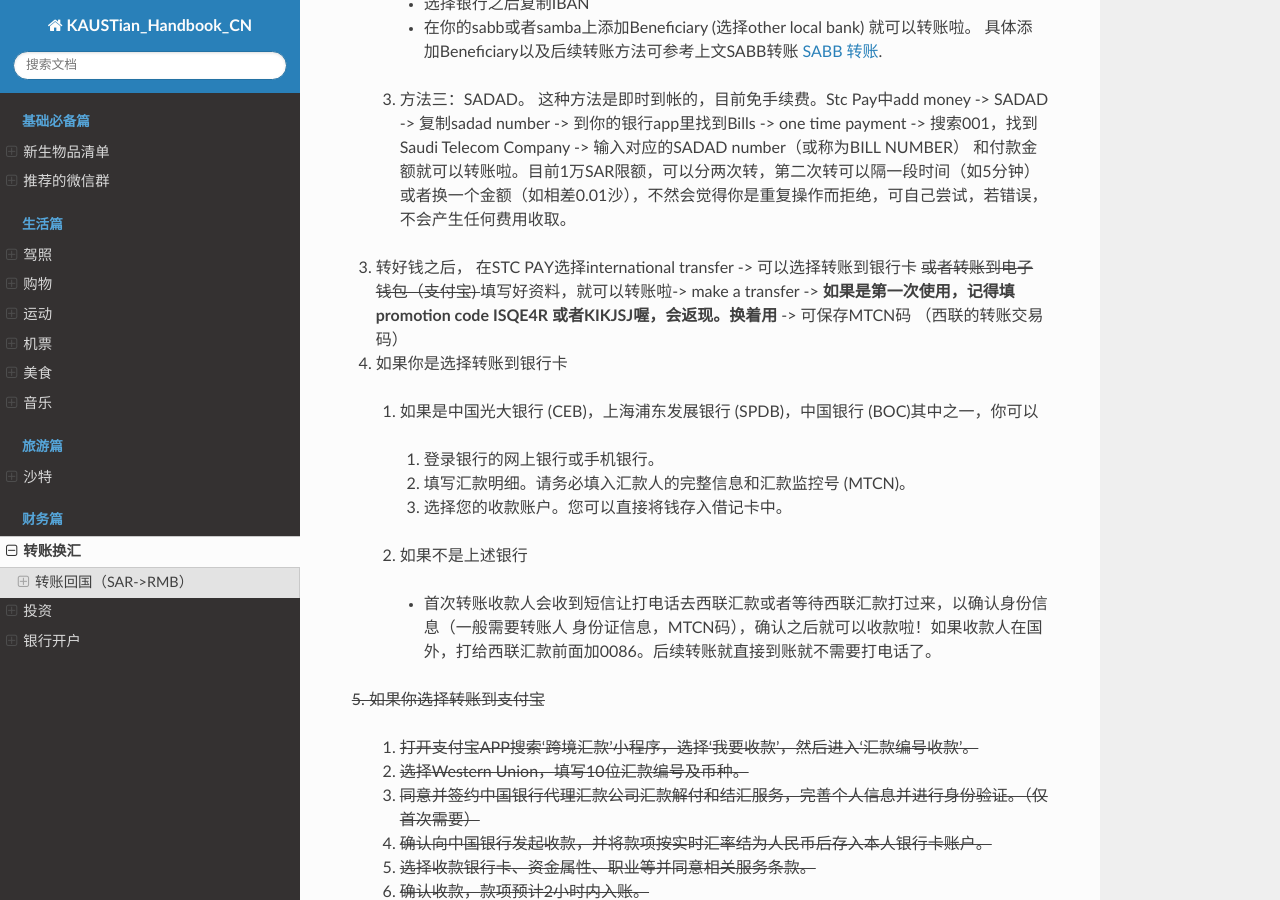
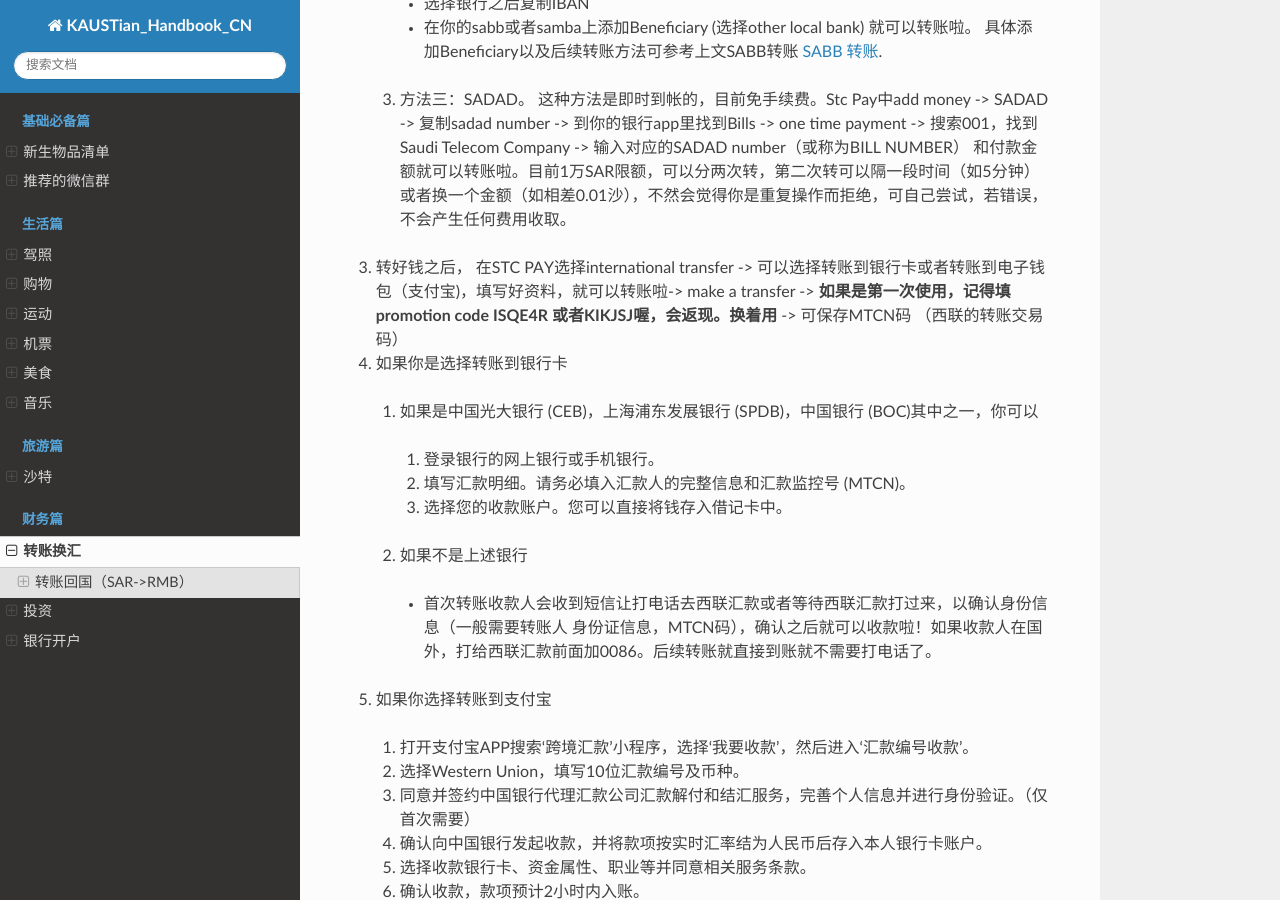
Before and after one commit to guochengqian/KAUSTian_Handbook_CN, a Sphinx documentation site: the page built from docs/content/finance/transfer.rst, in a window 1280 px wide and 900 px high, scrolled down 1517 px. Built offline with Sphinx 7.4.7 and the Read the Docs theme 2.0.0, drawn with Linux system fonts in a browser that asks for light colours.

Commit message:
Update transfer.rst

```diff
--- a/docs/content/finance/transfer.rst
+++ b/docs/content/finance/transfer.rst
@@ -62,7 +62,7 @@
   3. 方法三：SADAD。 这种方法是即时到帐的，目前免手续费。Stc Pay中add money -> SADAD -> 复制sadad number -> 到你的银行app里找到Bills -> one time payment -> 搜索001，找到Saudi Telecom Company -> 输入对应的SADAD number（或称为BILL NUMBER） 和付款金额就可以转账啦。目前1万SAR限额，可以分两次转，第二次转可以隔一段时间（如5分钟）或者换一个金额（如相差0.01沙），不然会觉得你是重复操作而拒绝，可自己尝试，若错误，不会产生任何费用收取。
 
 
-3. 转好钱之后， 在STC PAY选择international transfer -> 可以选择转账到银行卡 `<S>` 或者转账到电子钱包（支付宝) `</S>` 填写好资料，就可以转账啦-> make a transfer -> **如果是第一次使用，记得填promotion code ISQE4R 或者KIKJSJ喔，会返现。换着用** -> 可保存MTCN码 （西联的转账交易码）
+3. 转好钱之后， 在STC PAY选择international transfer -> 可以选择转账到银行卡或者转账到电子钱包（支付宝)，填写好资料，就可以转账啦-> make a transfer -> **如果是第一次使用，记得填promotion code ISQE4R 或者KIKJSJ喔，会返现。换着用** -> 可保存MTCN码 （西联的转账交易码）
 
 
 4. 如果你是选择转账到银行卡
@@ -78,7 +78,7 @@
     * 首次转账收款人会收到短信让打电话去西联汇款或者等待西联汇款打过来，以确认身份信息（一般需要转账人 身份证信息，MTCN码），确认之后就可以收款啦！如果收款人在国外，打给西联汇款前面加0086。后续转账就直接到账就不需要打电话了。
 
 
-`<S>`
+
 5. 如果你选择转账到支付宝
  1. 打开支付宝APP搜索‘跨境汇款’小程序，选择‘我要收款’，然后进入‘汇款编号收款’。
  2. 选择Western Union，填写10位汇款编号及币种。
@@ -86,7 +86,7 @@
  4. 确认向中国银行发起收款，并将款项按实时汇率结为人民币后存入本人银行卡账户。
  5. 选择收款银行卡、资金属性、职业等并同意相关服务条款。
  6. 确认收款，款项预计2小时内入账。
-`</S>`
+
 
 
 6. 查询转账进度可以到 `西联汇款查询 <https://www.westernunion.com/global-service/track-transfer?WULanguage=zh&WUCountry=CN>`_, 需要MTCN。 从第二次转账开始，STC PAY秒到账 （1分钟以内）
```
